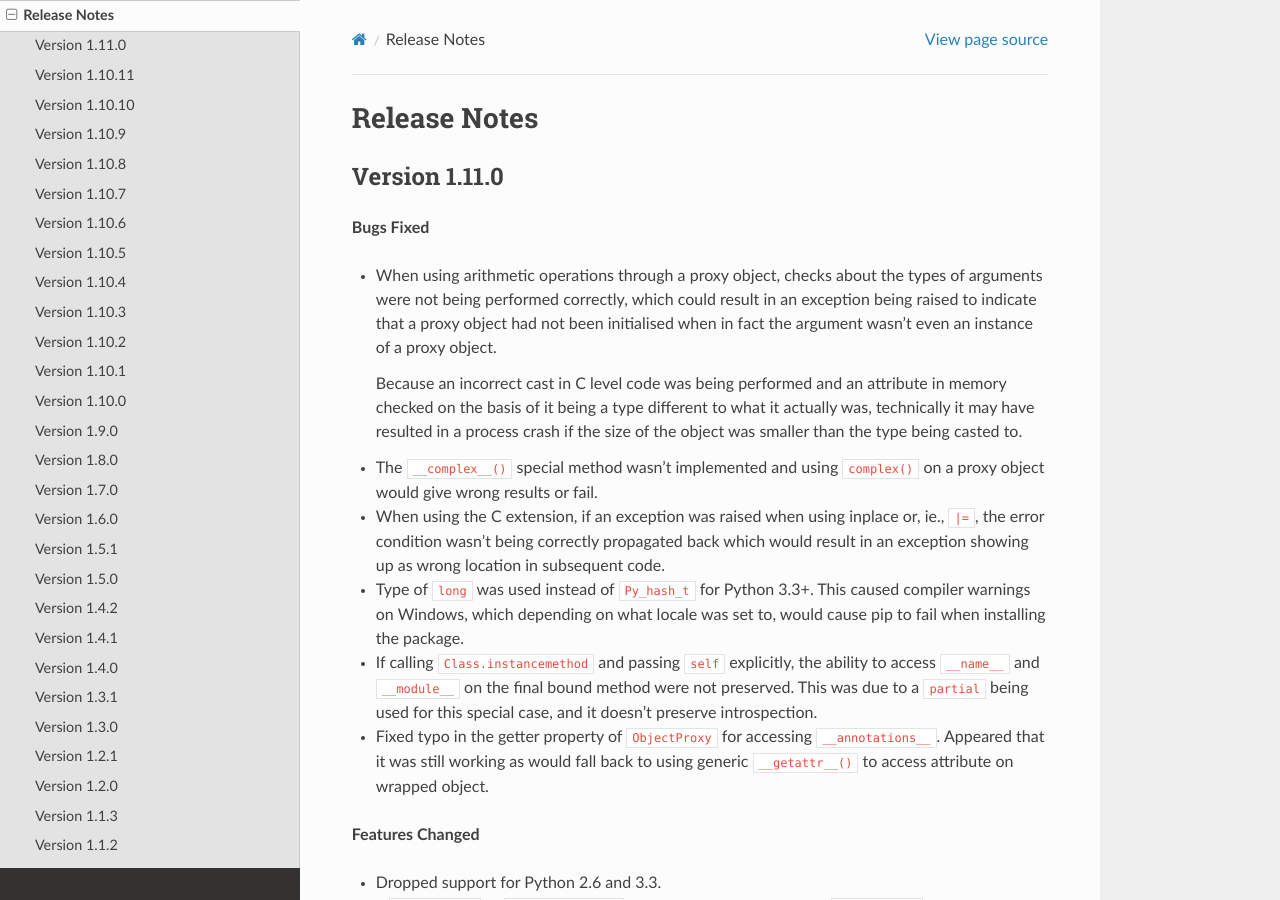
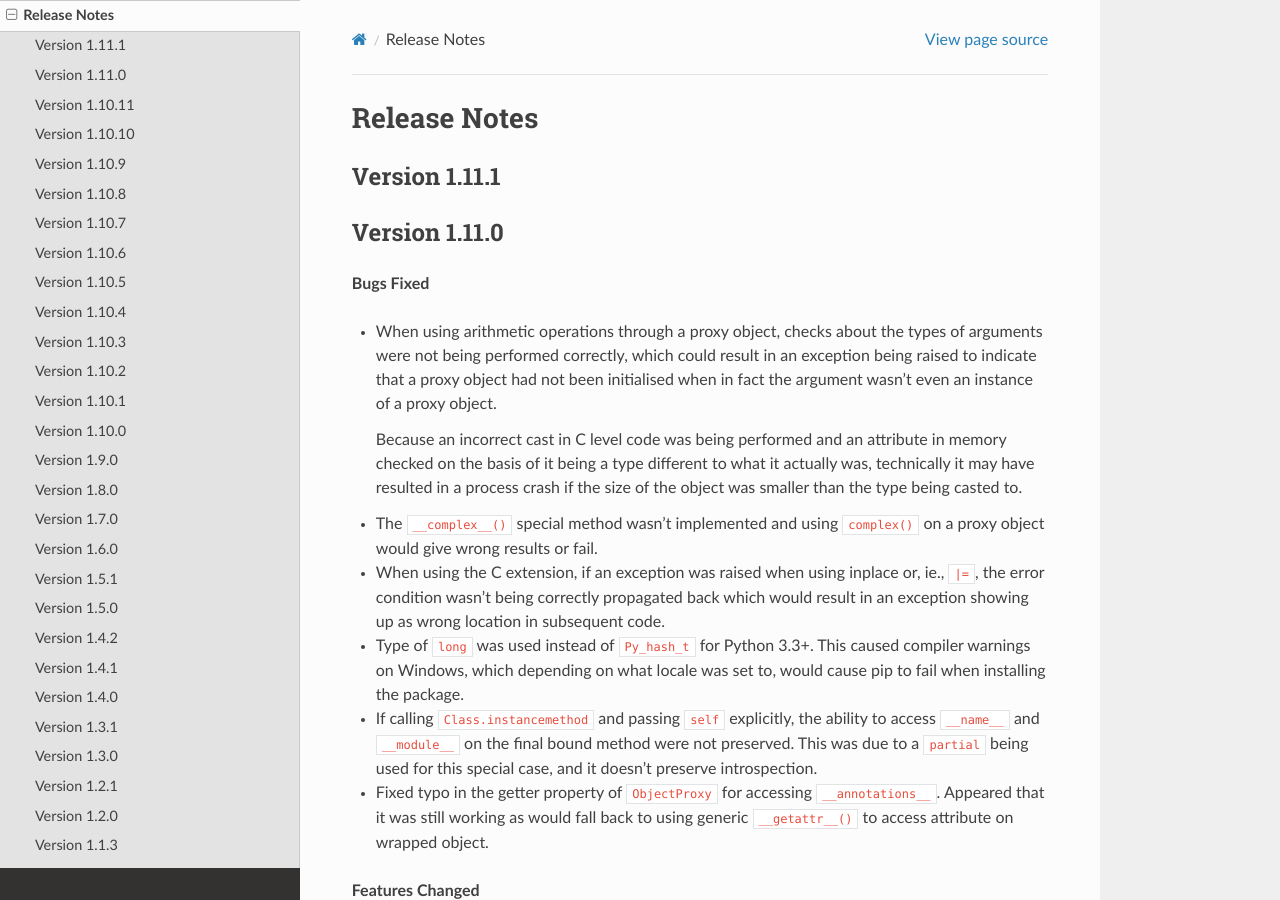
Before and after one commit to GrahamDumpleton/wrapt, a Sphinx documentation site: the page built from docs/changes.rst, in a window 1280 px wide and 900 px high. Built offline with Sphinx 7.4.7 and the Read the Docs theme 2.0.0, drawn with Linux system fonts in a browser that asks for light colours.

Commit message:
Increment version to 1.11.1.

```diff
--- a/docs/changes.rst
+++ b/docs/changes.rst
@@ -1,5 +1,8 @@
 Release Notes
 =============
+
+Version 1.11.1
+---------------
 
 Version 1.11.0
 ---------------
--- a/docs/conf.py
+++ b/docs/conf.py
@@ -50,7 +50,7 @@ copyright = u'2013-2018, Graham Dumpleton'
 # The short X.Y version.
 version = '1.11'
 # The full version, including alpha/beta/rc tags.
-release = '1.11.0'
+release = '1.11.1'
 
 # The language for content autogenerated by Sphinx. Refer to documentation
 # for a list of supported languages.
--- a/setup.py
+++ b/setup.py
@@ -48,7 +48,7 @@ classifiers = [
 
 setup_kwargs = dict(
       name='wrapt',
-      version='1.11.0',
+      version='1.11.1',
       description='Module for decorators, wrappers and monkey patching.',
       long_description=open('README.rst').read(),
       author='Graham Dumpleton',
--- a/src/wrapt/__init__.py
+++ b/src/wrapt/__init__.py
@@ -1,4 +1,4 @@
-__version_info__ = ('1', '11', '0')
+__version_info__ = ('1', '11', '1')
 __version__ = '.'.join(__version_info__)
 
 from .wrappers import (ObjectProxy, CallableObjectProxy, FunctionWrapper,
```
